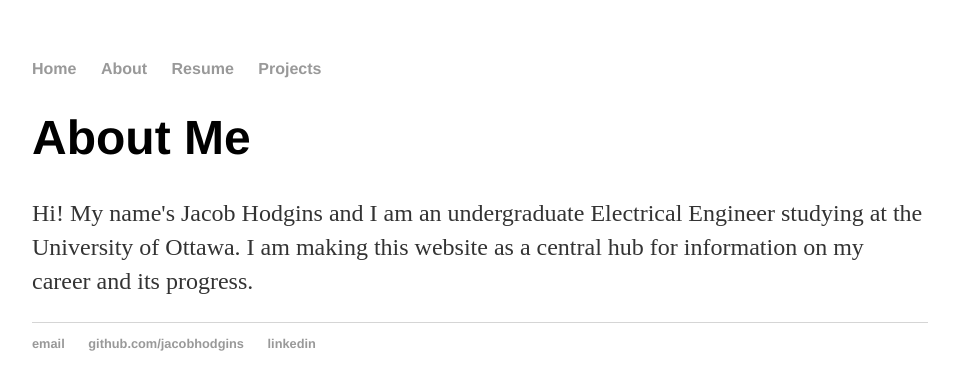
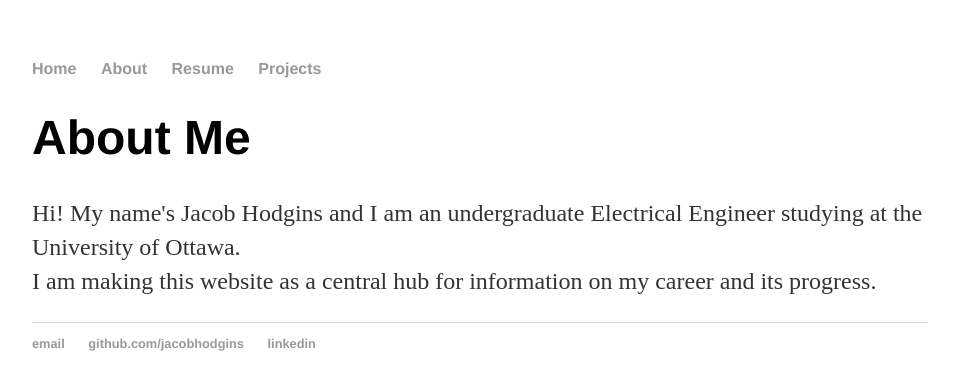
Before and after one commit to JacobHodgins/hodginsjacob, a Jekyll site: the page built from about/index.html, in a window 1280 px wide. Shown: the top 390 px of the page, without its empty margins (160-1113 px from the left). Built offline with Jekyll 4.4.1, drawn with Linux system fonts in a browser that asks for light colours.

```diff
--- a/about/index.html
+++ b/about/index.html
@@ -5,6 +5,6 @@ title: About Me
         <div>
                 <h1>{{ page.title }}</h1>
                 <p>Hi! My name's Jacob Hodgins and I am an undergraduate Electrical Engineer studying at the University of Ottawa.
-                   I am making this website as a central hub for information on my career and its progress.
+                        <br>I am making this website as a central hub for information on my career and its progress.
                 </p>
         </div>
```
